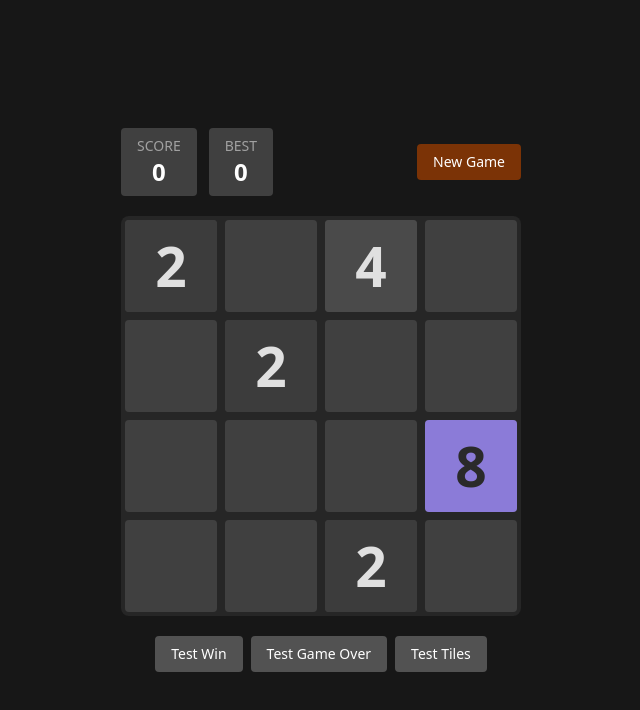
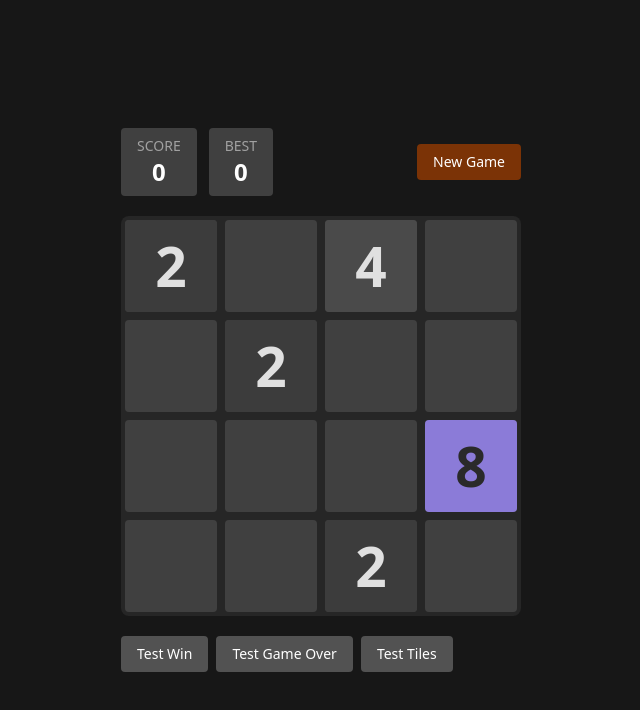
Before and after one commit to jigargosar/react-2048-2025, a React (Vite) app: page / in a window 1280 px wide. Shown: the top 710 px of the page, without its empty margins (319-959 px from the left). Built offline with nearby package versions, Linux system fonts and the light colour scheme.

Commit message:
Refactor TileSlideDemo3 for improved layout structure and readability

```diff
--- a/src/TileSlideDemo3.tsx
+++ b/src/TileSlideDemo3.tsx
@@ -11,7 +11,6 @@ import {
     createTestGameOverModel,
     createTestWinModel,
     type Direction,
-    type GameStatus,
     INITIAL_MODEL,
     type MergedState,
     type Model,
@@ -466,15 +465,12 @@ export function TileSlideDemo3() {
     } = useTileSlide(gridRef)
     const score = sumScoreDeltas(scoreDeltas)
 
+    const boardWidth = CONFIG.tileSizePx * CONFIG.gridSize
     return (
-        <div className="min-h-screen bg-neutral-900 select-none flex flex-col justify-center py-8 gap-5 items-center">
+        <div className="min-h-screen bg-neutral-900 select-none flex flex-col justify-center py-8 items-center">
+            <div className="flex flex-col gap-5" style={{ width: `${String(boardWidth)}px` }}>
                 {/* HEADER */}
-            <div
-                className="flex justify-between items-center"
-                style={{
-                    width: `${String(CONFIG.tileSizePx * CONFIG.gridSize)}px`,
-                }}
-            >
+                <div className="flex justify-between items-center">
                     <div className="flex gap-3">
                         {renderScorePanel('Score', score, scoreDeltas)}
                         {renderScorePanel('Best', bestScore)}
@@ -488,9 +484,7 @@ export function TileSlideDemo3() {
                         key={renderCounter}
                         className="grid bg-neutral-800 rounded-lg aspect-square"
                         style={{
-                        gridTemplateColumns: `repeat(${String(CONFIG.gridSize)}, 1fr)`,
-                        gridTemplateRows: `repeat(${String(CONFIG.gridSize)}, 1fr)`,
-                        width: `${String(CONFIG.tileSizePx * CONFIG.gridSize)}px`,
+                            grid: `repeat(${String(CONFIG.gridSize)}, 1fr)`,
                         }}
                     >
                         {ALL_POSITIONS.map((pos) => renderEmptyCell(pos))}
@@ -520,5 +514,6 @@ export function TileSlideDemo3() {
                     {renderButton('Test Tiles', setUpTestTiles)}
                 </div>
             </div>
+        </div>
     )
 }
```
Lines whose indentation alone changed are shown as unchanged.
